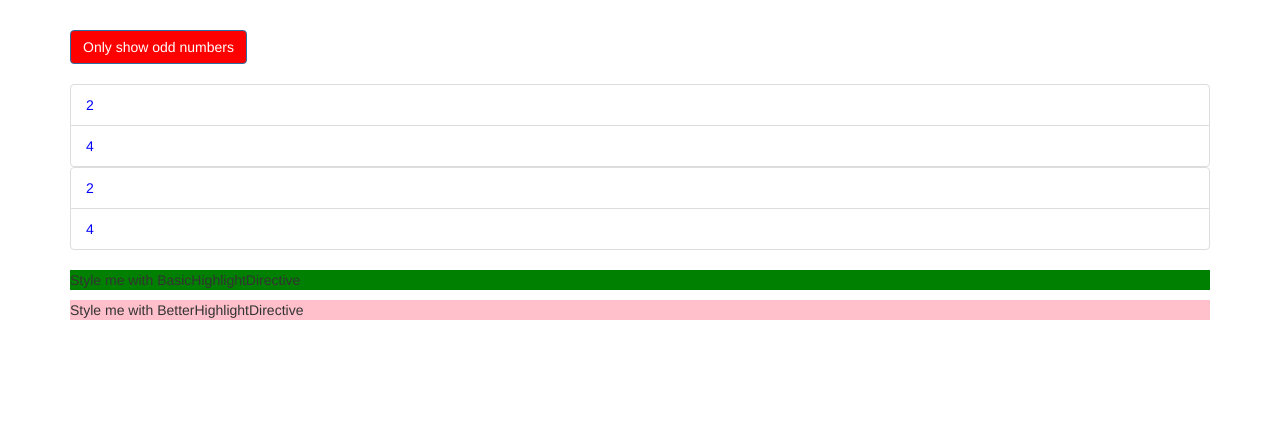
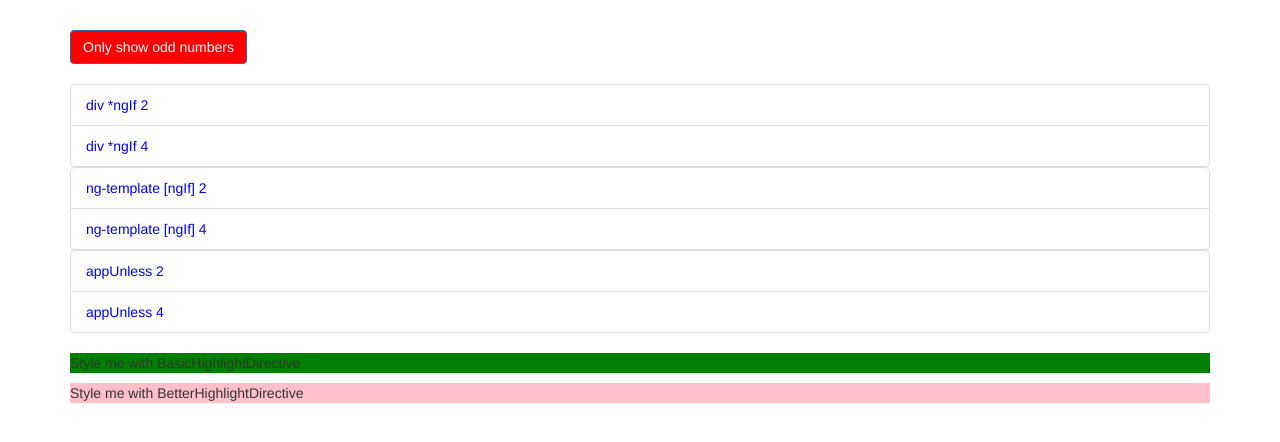
Before and after one commit to verlil/angular5-directives-start, an Angular app: page / in a window 1280 px wide. Shown: the top 442 px of the page. Built offline with nearby package versions, Linux system fonts and the light colour scheme.

Commit message:
custom structural directive "div *appUnless"

```diff
--- a/src/app/app.component.html
+++ b/src/app/app.component.html
@@ -22,7 +22,7 @@
             [ngClass]="{even: even % 2 === 0}"
             *ngFor="let even of evenNumbers">
             <!-- the star indicates that this is a structural directive -->
-            {{ even }}
+            div *ngIf {{ even }}
           </li>
         </div>
         <ng-template [ngIf]="!onlyOdd">
@@ -32,10 +32,19 @@
               class="list-group-item"
               [ngClass]="{even: even % 2 === 0}"
               *ngFor="let even of evenNumbers">
-              {{ even }}
+              ng-template [ngIf] {{ even }}
             </li>
           </div>
         </ng-template>
+        <div *appUnless="onlyOdd">
+          <li
+            class="list-group-item"
+            [ngClass]="{even: even % 2 === 0}"
+            *ngFor="let even of evenNumbers">
+            <!-- the star indicates that this is a structural directive -->
+            appUnless {{ even }}
+          </li>
+        </div>
       </ul>
       <p appBasicHighlight>Style me with BasicHighlightDirective</p>
       <p appBetterHighlight [appBetterHighlight]="'yellow'" defaultColor="pink">Style me with BetterHighlightDirective</p>
--- a/src/app/app.module.ts
+++ b/src/app/app.module.ts
@@ -6,12 +6,14 @@ import { HttpModule } from '@angular/http';
 import { AppComponent } from './app.component';
 import { BasicHighlightDirective } from './basic-highlight/basic-highlight.directive';
 import { BetterHighlightDirective } from './better-highlight/better-highlight.directive';
+import { UnlessDirective } from './unless.directive';
 
 @NgModule({
   declarations: [
     AppComponent,
     BasicHighlightDirective,
-    BetterHighlightDirective
+    BetterHighlightDirective,
+    UnlessDirective
   ],
   imports: [
     BrowserModule,
--- /dev/null
+++ b/src/app/unless.directive.ts
@@ -0,0 +1,18 @@
+import { Directive, Input, ViewContainerRef, TemplateRef } from '@angular/core';
+
+@Directive({
+  selector: '[appUnless]'
+})
+export class UnlessDirective {
+  @Input() set appUnless(condition: boolean) {
+    //appUnless im this property must be the same as the name of selector
+    if (!condition){
+      this.vcRef.createEmbeddedView(this.templateRef);
+    } else {
+      this.vcRef.clear();
+    }
+  }
+
+  constructor(private templateRef: TemplateRef<any>, private vcRef: ViewContainerRef) { }
+
+}
```
Also changed, not shown: 1 other file (tests, documents, lock files or other folders).
